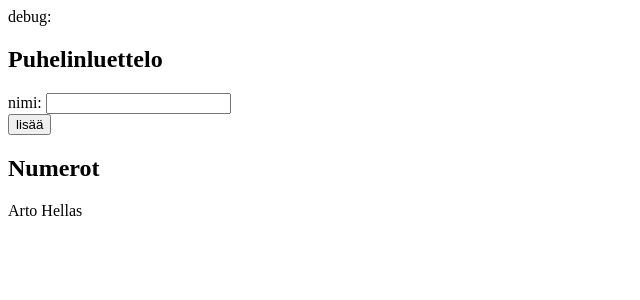
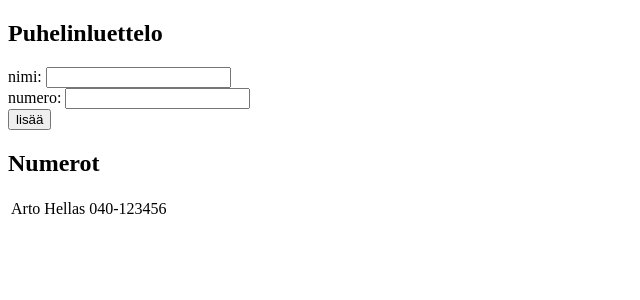
Before and after one commit to pasunmaa/full-stack-open-2018, a React (Create React App) app in the folder osa2/t6-19/: page / in a window 1280 px wide. Shown: the top 300 px of the page, without its empty margins (0-640 px from the left). Built offline with nearby package versions, Linux system fonts and the light colour scheme.

Commit message:
Tehtävä 2.8 valmis

```diff
--- a/osa2/t6-19/src/App.js
+++ b/osa2/t6-19/src/App.js
@@ -6,9 +6,11 @@ class App extends React.Component {
     this.state = {
       persons: [
         { name: 'Arto Hellas',
+          phonenumber: '040-123456',
           id: 1 }
       ],
-      newName: ''
+      newName: '',
+      newNumber: ''
     }
   }
 
@@ -22,9 +24,9 @@ class App extends React.Component {
     }
     else {
       const personObject = {
+        id: this.state.persons.length + 1,
         name: this.state.newName,
-        /* date: new Date().toISOString(), */
-        id: this.state.persons.length + 1
+        phonenumber: this.state.newNumber
       }
 
       const persons = this.state.persons.concat(personObject)
@@ -41,11 +43,16 @@ class App extends React.Component {
     this.setState({ newName: event.target.value })
   }
 
+  handleNumberChange = (event) => {
+    //console.log(event.target.value)
+    this.setState({ newNumber: event.target.value })
+  }
+
   render() {
     return (
       <div>
         <div>
-          debug: {this.state.newName}
+          {/* debug: {this.state.newName}, {this.state.newNumber} */}
         </div>
         <h2>Puhelinluettelo</h2>
         <form onSubmit={this.lisaaNimi}>
@@ -55,12 +62,23 @@ class App extends React.Component {
               onChange={this.handlePersonChange} />
           </div>
           <div>
+            numero: <input
+              value={this.state.newNumber}
+              onChange={this.handleNumberChange} />
+          </div>
+          <div>
             <button type="submit" >lisää</button>
           </div>
         </form>
         <h2>Numerot</h2>
-        <div>{this.state.persons.map(
-          person => <div key={person.id}>{person.name}</div>)}</div>
+        <table>
+          <tbody>{this.state.persons.map(
+            person => <tr key={person.id}>
+              <td>{person.name}</td>
+              <td>{person.phonenumber}</td>
+              </tr>)}
+          </tbody>
+        </table>
       </div>
     )
   }
```
